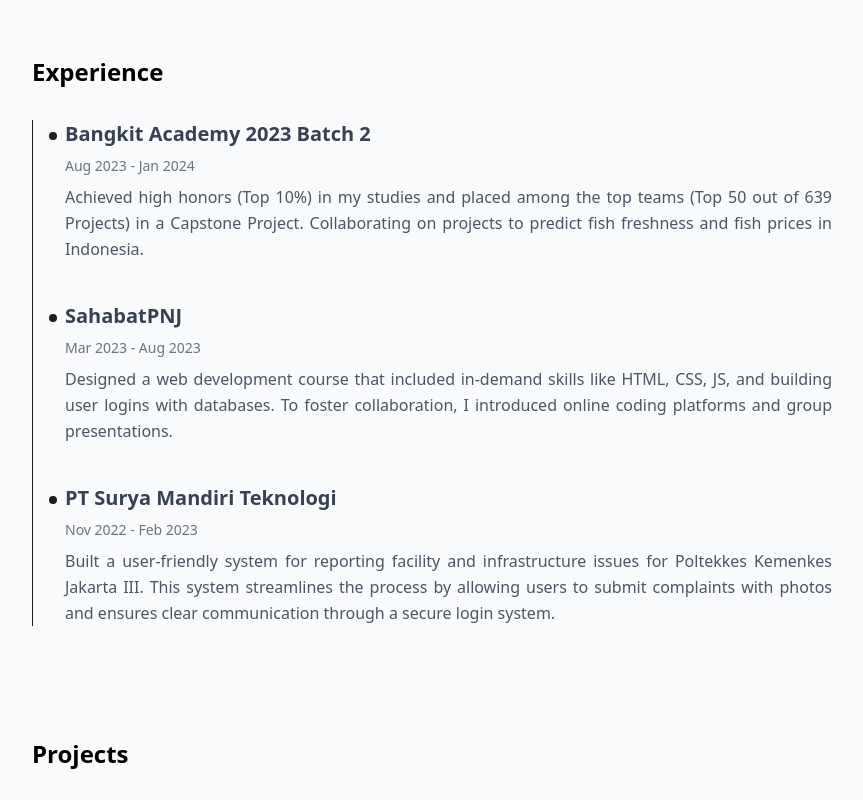
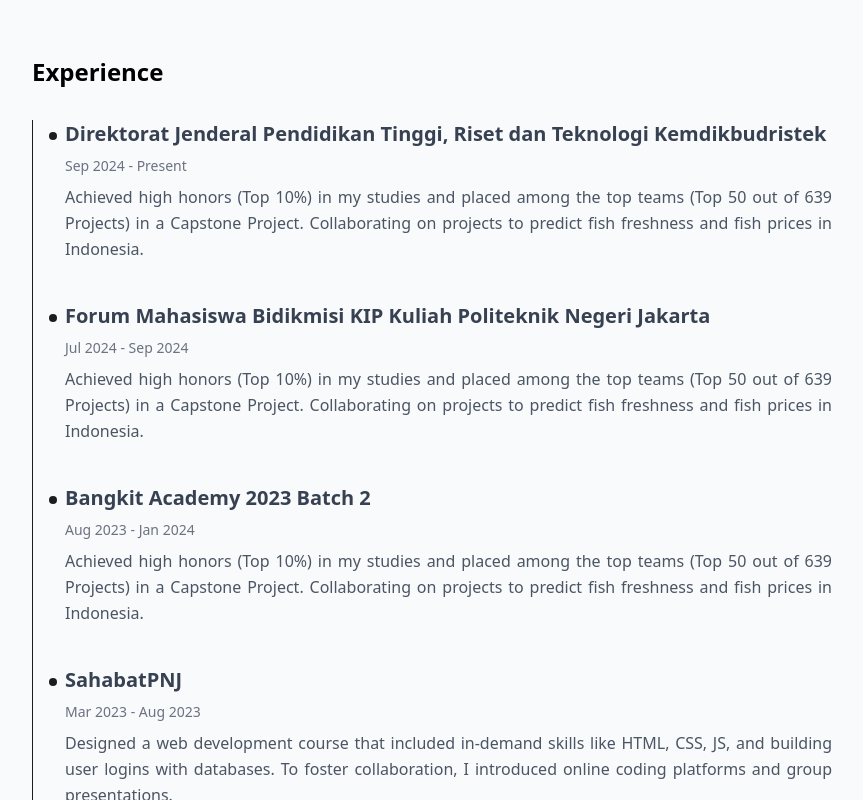
Before and after one commit to nulitas/nulitas.github.io, a React (Vite) app: page / in a window 1280 px wide. Shown: the part 820-1620 px from the top of the page, without its empty margins (208-1071 px from the left). Built offline with nearby package versions, Linux system fonts and the light colour scheme.

Commit message:
Add new CV, hide musicplayer on sm

```diff
--- a/src/App.tsx
+++ b/src/App.tsx
@@ -47,7 +47,9 @@
           <Skills />
         </section>
 
-        <MusicPlayer />
+        <div className="hidden sm:block">
+          <MusicPlayer />
+        </div>
       </main>
     </div>
   );
--- a/src/components/MusicPlayer.tsx
+++ b/src/components/MusicPlayer.tsx
@@ -1,7 +1,7 @@
 import { useState, useRef } from "react";
 import { FaMusic, FaPause, FaPlay } from "react-icons/fa";
 import { motion } from "framer-motion";
-import music from "../../public/audio/beneath-the-mask.mp3";
+import music from "/audio/beneath-the-mask.mp3";
 
 const MusicPlayer = () => {
   const [isPlaying, setIsPlaying] = useState(false);
--- a/src/data.ts
+++ b/src/data.ts
@@ -56,6 +56,21 @@
 
 export const experiences: ExperienceItem[] = [
   {
+    title:
+      "Direktorat Jenderal Pendidikan Tinggi, Riset dan Teknologi Kemdikbudristek",
+    position: "Front-End Developer",
+    date: "Sep 2024 - Present",
+    description:
+      "Achieved high honors (Top 10%) in my studies and placed among the top teams (Top 50 out of 639 Projects) in a Capstone Project. Collaborating on projects to predict fish freshness and fish prices in Indonesia.",
+  },
+  {
+    title: "Forum Mahasiswa Bidikmisi KIP Kuliah Politeknik Negeri Jakarta",
+    position: "Full Stack Developer",
+    date: "Jul 2024 - Sep 2024",
+    description:
+      "Achieved high honors (Top 10%) in my studies and placed among the top teams (Top 50 out of 639 Projects) in a Capstone Project. Collaborating on projects to predict fish freshness and fish prices in Indonesia.",
+  },
+  {
     title: "Bangkit Academy 2023 Batch 2",
     position: "Machine Learning Cohort",
     date: "Aug 2023 - Jan 2024",
@@ -70,7 +85,7 @@
       "Designed a web development course that included in-demand skills like HTML, CSS, JS, and building user logins with databases. To foster collaboration, I introduced online coding platforms and group presentations.",
   },
   {
-    title: "PT Surya Mandiri Teknologi",
+    title: "Poltekkes Kemenkes Jakarta III",
     position: "Full Stack Developer",
     date: "Nov 2022 - Feb 2023",
     description:
```
Also changed, not shown: 1 other file (tests, documents, lock files or other folders).
